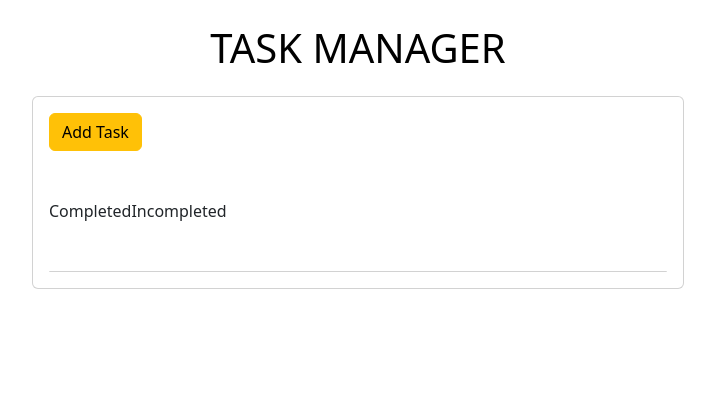
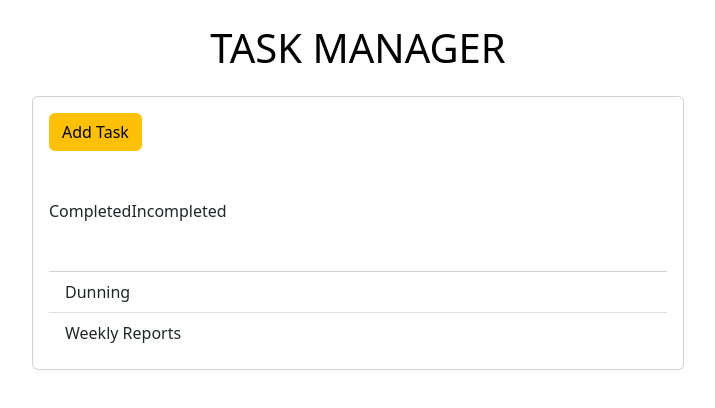
Before and after one commit to CandaceAndrews/Task-Manager-Application, a React (Create React App) app in the folder frontend/: page / in a window 1280 px wide. Shown: the top 408 px of the page, without its empty margins (282-997 px from the left). Built offline with nearby package versions, Linux system fonts and the light colour scheme.

Commit message:
newItems.map

```diff
--- a/frontend/src/App.js
+++ b/frontend/src/App.js
@@ -3,6 +3,18 @@ import './App.css';
 
 
 const tasks = [
+{
+  id: 1,
+  title: "Call Clients",
+  desciption: "Call clients for overdue invoices.",
+  completed: true
+},
+  {
+  id: 2,
+  title: "Dunning",
+  desciption: "Sending dunning letters to clients for uncollected cash.",
+  completed: false
+},
 {
   id: 3,
   title: "Order Release",
@@ -59,7 +71,21 @@ class App extends Component {
     const newItems = this.state.taskList.filter(
       item => item.completed ==viewCompleted
     );
+
+    return newItems.map(item => (
+      <li key={item.id} className="list-group-item d-flex justify-content-between
+      align-items-center">
+        <span className={`todo-title mr-2 ${this.state.viewCompleted }`}>
+
+        {item.title}
+
+
+        </span>
+      </li>
+    ))
   };
+
+
 
   render() {
     return (
@@ -82,8 +108,6 @@ class App extends Component {
       </main>
     )
   }
-
-
 }
 
 export default App;
```
